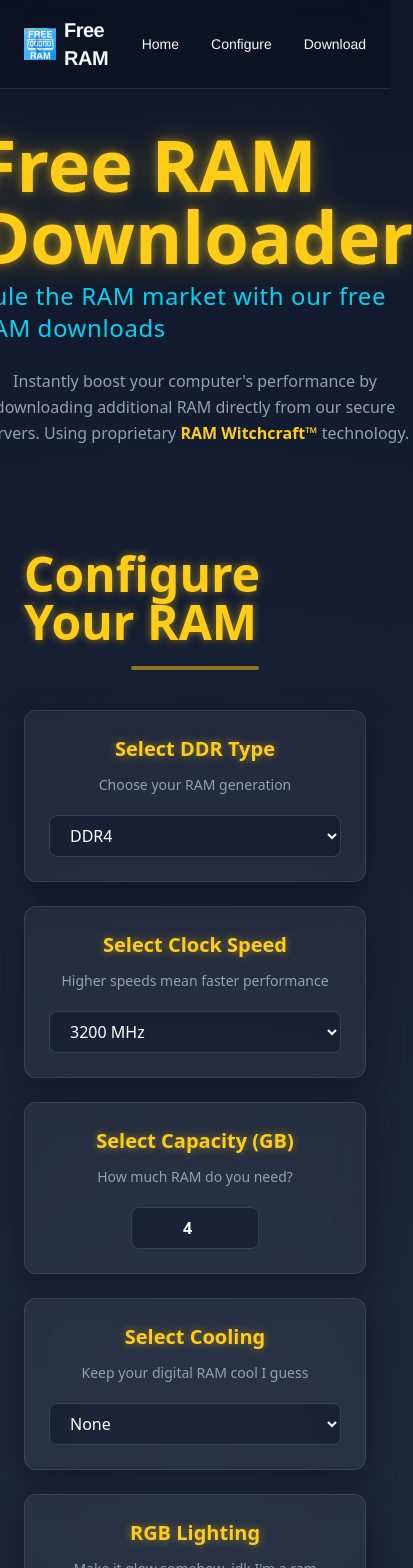
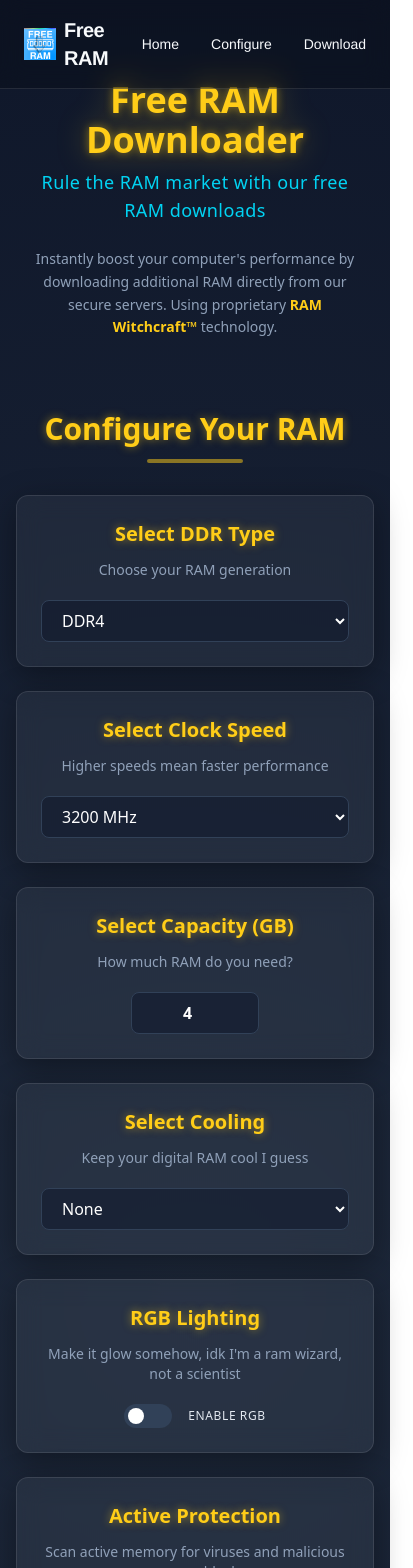
Before and after one commit to Zytronium/free_ram_downloader, a Next.js app: page / in a window 390 px wide. Shown: the top 1568 px of the page, 413 px wide, since content can reach past the window. Built offline with nearby package versions, Linux system fonts and the light colour scheme; a web font is replaced by a local one.

Commit message:
Improve mobile responsiveness

```diff
--- a/src/app/page.tsx
+++ b/src/app/page.tsx
@@ -7,8 +7,8 @@ export default function Home() {
     <div
       className="flex min-h-screen w-full flex-col items-center font-sans">
       <main
-        className="flex min-h-screen w-full flex-col items-center pt-32">
-        <div className="w-full max-w-4xl px-6 flex flex-col items-center">
+        className="flex min-h-screen w-full flex-col items-center pt-20 md:pt-32">
+        <div className="w-full max-w-4xl px-4 md:px-6 flex flex-col items-center">
           <Header />
         </div>
         <RAMConfigurator />
--- a/src/app/terms/page.tsx
+++ b/src/app/terms/page.tsx
@@ -5,18 +5,18 @@ import Link from "next/link";
 export default function TermsOfUse() {
   return (
     <div className="flex min-h-screen w-full flex-col items-center font-sans">
-      <main className="flex min-h-screen w-full flex-col items-center pt-32 pb-20">
-        <div className="w-full max-w-4xl px-6 flex flex-col items-center">
+      <main className="flex min-h-screen w-full flex-col items-center pt-20 md:pt-32 pb-20">
+        <div className="w-full max-w-4xl px-4 md:px-6 flex flex-col items-center">
           <Link href="/" className="mb-8 text-cyan-400 hover:text-cyan-300 transition-colors flex items-center gap-2 group">
             <span className="group-hover:-translate-x-1 transition-transform">←</span> Back to Configurator
           </Link>
 
-          <div className="glass-card p-10 rounded-2xl border border-slate-700 w-full shadow-2xl">
-            <h1 className="text-5xl font-bold text-text-neon neon-text mb-8 text-center uppercase tracking-tighter">
+          <div className="glass-card p-6 md:p-10 rounded-2xl border border-slate-700 w-full shadow-2xl">
+            <h1 className="text-3xl md:text-5xl font-bold text-text-neon neon-text mb-8 text-center uppercase tracking-tighter">
               Terms of Use
             </h1>
 
-            <div className="space-y-6 text-slate-300 leading-relaxed text-lg">
+            <div className="space-y-6 text-slate-300 leading-relaxed text-base md:text-lg">
               <section className="bg-slate-900/50 p-6 rounded-xl border border-slate-800">
                 <h2 className="text-xl font-bold text-cyan-400 mb-4 uppercase tracking-widest">1. Satire Disclaimer</h2>
                 <p>
--- a/src/components/ConfigureSection.tsx
+++ b/src/components/ConfigureSection.tsx
@@ -47,11 +47,11 @@ export default function ConfigureSection(props: ConfigureSectionProps) {
   } = props;
 
   return (
-    <section id="configure" className="w-full flex items-center justify-center py-20 px-6 flex-col">
+    <section id="configure" className="w-full flex items-center justify-center py-12 md:py-20 px-4 md:px-6 flex-col">
       <div className="w-full max-w-5xl flex flex-col items-center">
-        <h2 className="text-5xl font-bold text-text-neon neon-text mb-16 relative">
+        <h2 className="text-3xl md:text-5xl font-bold text-text-neon neon-text mb-12 md:mb-16 relative text-center">
           Configure Your RAM
-          <div className="absolute -bottom-6 left-1/2 -translate-x-1/2 w-32 h-1 bg-text-neon rounded-full animate-pulse-slow"></div>
+          <div className="absolute -bottom-4 md:-bottom-6 left-1/2 -translate-x-1/2 w-24 md:w-32 h-1 bg-text-neon rounded-full animate-pulse-slow"></div>
         </h2>
         <div className="grid grid-cols-1 md:grid-cols-2 gap-6 w-full max-w-4xl">
           <div className="flex flex-col gap-6">
@@ -60,7 +60,7 @@ export default function ConfigureSection(props: ConfigureSectionProps) {
             <select
                 value={ddr}
                 onChange={(e) => setDdr(e.target.value)}
-                className="w-full max-w-xs px-4 py-2 rounded-lg bg-slate-900/50 text-white border border-slate-700 focus:border-cyan-500 outline-none transition-colors cursor-pointer"
+                className="w-full px-4 py-2 rounded-lg bg-slate-900/50 text-white border border-slate-700 focus:border-cyan-500 outline-none transition-colors cursor-pointer"
               >
                 <option value="DDR3">DDR3</option>
                 <option value="DDR4">DDR4</option>
@@ -73,7 +73,7 @@ export default function ConfigureSection(props: ConfigureSectionProps) {
             <select
                 value={clock}
                 onChange={(e) => setClock(e.target.value)}
-                className="w-full max-w-xs px-4 py-2 rounded-lg bg-slate-900/50 text-white border border-slate-700 focus:border-cyan-500 outline-none transition-colors cursor-pointer"
+                className="w-full px-4 py-2 rounded-lg bg-slate-900/50 text-white border border-slate-700 focus:border-cyan-500 outline-none transition-colors cursor-pointer"
               >
                 <option value="2400">2400 MHz</option>
                 <option value="3200">3200 MHz</option>
@@ -101,7 +101,7 @@ export default function ConfigureSection(props: ConfigureSectionProps) {
               <select
                 value={cooling}
                 onChange={(e) => setCooling(e.target.value)}
-                className="w-full max-w-xs px-4 py-2 rounded-lg bg-slate-900/50 text-white border border-slate-700 focus:border-cyan-500 outline-none transition-colors cursor-pointer"
+                className="w-full px-4 py-2 rounded-lg bg-slate-900/50 text-white border border-slate-700 focus:border-cyan-500 outline-none transition-colors cursor-pointer"
               >
                 <option value="">None</option>
                 <option value="Fan">Fan</option>
--- a/src/components/DownloadSection.tsx
+++ b/src/components/DownloadSection.tsx
@@ -66,20 +66,20 @@ export default function DownloadSection(props: DownloadSectionProps) {
   };
 
   return (
-    <section id="download" className="w-full flex items-center justify-center py-24 px-6 flex-col bg-slate-950/50 backdrop-blur-sm">
+    <section id="download" className="w-full flex items-center justify-center py-12 md:py-24 px-4 md:px-6 flex-col bg-slate-950/50 backdrop-blur-sm">
       <div className="w-full max-w-4xl flex flex-col items-center">
-        <h2 className="text-4xl font-bold text-text-neon neon-text mb-12 relative">
+        <h2 className="text-3xl md:text-4xl font-bold text-text-neon neon-text mb-12 relative text-center">
           Download Your RAM
           <div className="absolute -bottom-4 left-1/2 -translate-x-1/2 w-24 h-1 bg-text-neon rounded-full animate-pulse-slow"></div>
         </h2>
 
-        <div className="glass-card p-8 rounded-2xl border border-slate-700 w-full max-w-lg shadow-2xl relative overflow-hidden group">
+        <div className="glass-card p-4 md:p-8 rounded-2xl border border-slate-700 w-full max-w-lg shadow-2xl relative overflow-hidden group">
           <div className="absolute top-0 left-0 w-full h-1 bg-gradient-to-r from-transparent via-cyan-400 to-transparent scale-x-0 group-hover:scale-x-100 transition-transform duration-700"></div>
 
           <div className="flex flex-col gap-6">
-            <div className="bg-slate-900/80 p-5 rounded-xl border border-slate-800">
+            <div className="bg-slate-900/80 p-4 md:p-5 rounded-xl border border-slate-800">
               <h3 className="text-xl font-bold text-text-neon neon-text mb-4 border-b border-slate-800 pb-2">Your Configuration</h3>
-              <div className="grid grid-cols-2 gap-y-3 gap-x-4 text-sm">
+              <div className="grid grid-cols-1 sm:grid-cols-2 gap-y-3 gap-x-4 text-sm">
                 <p className="flex justify-between border-b border-slate-800/50 pb-1"><span className="text-slate-500">Capacity:</span> <span className="text-slate-200 font-mono">{size} GB</span></p>
                 <p className="flex justify-between border-b border-slate-800/50 pb-1"><span className="text-slate-500">Generation:</span> <span className="text-slate-200 font-mono">{ddr}</span></p>
                 <p className="flex justify-between border-b border-slate-800/50 pb-1"><span className="text-slate-500">Clock:</span> <span className="text-slate-200 font-mono">{clock} MHz</span></p>
@@ -120,7 +120,7 @@ export default function DownloadSection(props: DownloadSectionProps) {
               <button
                 onClick={handleDownload}
                 disabled={isLoading || !agreedToTerms}
-                className="w-full relative px-6 py-4 bg-gradient-to-br from-cyan-500 to-blue-600 hover:from-cyan-400 hover:to-blue-500 disabled:from-slate-800 disabled:to-slate-900 disabled:text-slate-600 text-white font-black text-lg uppercase tracking-widest rounded-xl transition-all duration-300 shadow-lg hover:shadow-cyan-500/25 active:scale-[0.98] disabled:cursor-not-allowed group overflow-hidden"
+                className="w-full relative px-4 md:px-6 py-3 md:py-4 bg-gradient-to-br from-cyan-500 to-blue-600 hover:from-cyan-400 hover:to-blue-500 disabled:from-slate-800 disabled:to-slate-900 disabled:text-slate-600 text-white font-black text-base md:text-lg uppercase tracking-widest rounded-xl transition-all duration-300 shadow-lg hover:shadow-cyan-500/25 active:scale-[0.98] disabled:cursor-not-allowed group overflow-hidden"
               >
                 <div className="absolute inset-0 w-full h-full bg-white/10 translate-y-full group-hover:translate-y-0 transition-transform"></div>
                 {isLoading ? (
--- a/src/components/Footer.tsx
+++ b/src/components/Footer.tsx
@@ -2,8 +2,8 @@ import Link from "next/link";
 
 export default function Footer() {
   return (
-    <footer className="w-full bg-slate-900 border-t border-slate-800 py-4 px-6 mt-auto">
-      <div className="max-w-6xl mx-auto flex flex-col items-center gap-4">
+    <footer className="w-full bg-slate-900 border-t border-slate-800 py-8 px-6 mt-auto">
+      <div className="max-w-6xl mx-auto flex flex-col items-center gap-6">
         <div className="flex flex-col gap-2 items-center">
           <h2 className="font-bold neon-text ">Free RAM Downloader</h2>
           <p className="text-slate-400 text-sm max-w-xs text-center">
--- a/src/components/Header.tsx
+++ b/src/components/Header.tsx
@@ -2,15 +2,15 @@ import Spacer from "@/components/Spacer";
 
 export default function Header() {
   return (
-    <div className="flex flex-col items-center">
-      <h1 className="text-7xl font-bold text-text-neon neon-text mb-2 drop-shadow-[0_0_15px_rgba(255,205,24,0.3)]">
+    <div className="flex flex-col items-center px-4">
+      <h1 className="text-4xl md:text-7xl font-bold text-text-neon neon-text mb-2 drop-shadow-[0_0_15px_rgba(255,205,24,0.3)] text-center">
         Free RAM Downloader
       </h1>
-      <p className="text-2xl text-cyan-400 font-medium tracking-wide">
+      <p className="text-lg md:text-2xl text-cyan-400 font-medium tracking-wide text-center">
         Rule the RAM market with our free RAM downloads
       </p>
       <Spacer />
-      <p className="text-slate-400 text-center max-w-2xl leading-relaxed">
+      <p className="text-slate-400 text-center max-w-2xl leading-relaxed text-sm md:text-base">
         Instantly boost your computer&apos;s performance by downloading
         additional RAM directly from our secure servers. Using proprietary
         <span className="text-text-neon font-semibold"> RAM Witchcraft™</span> technology.
```
